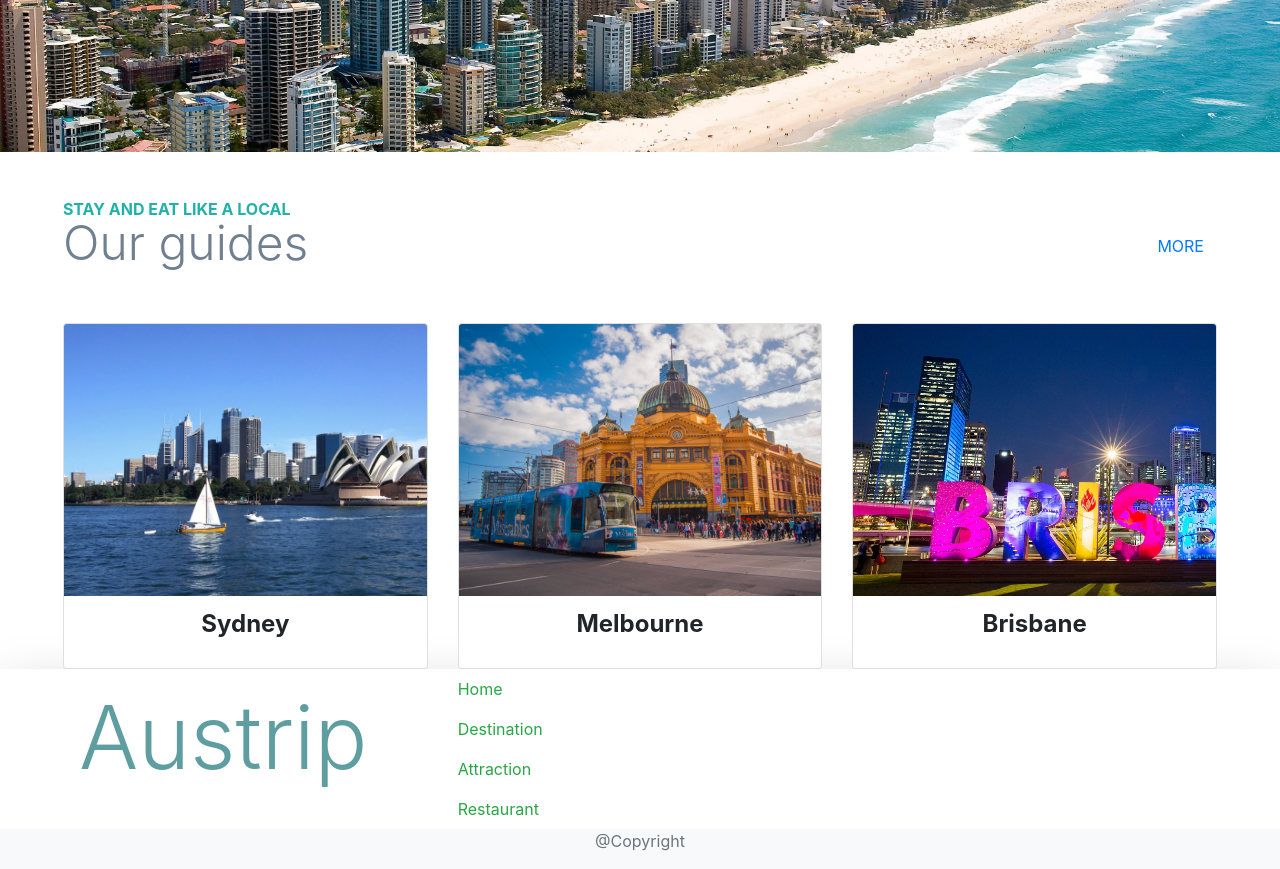
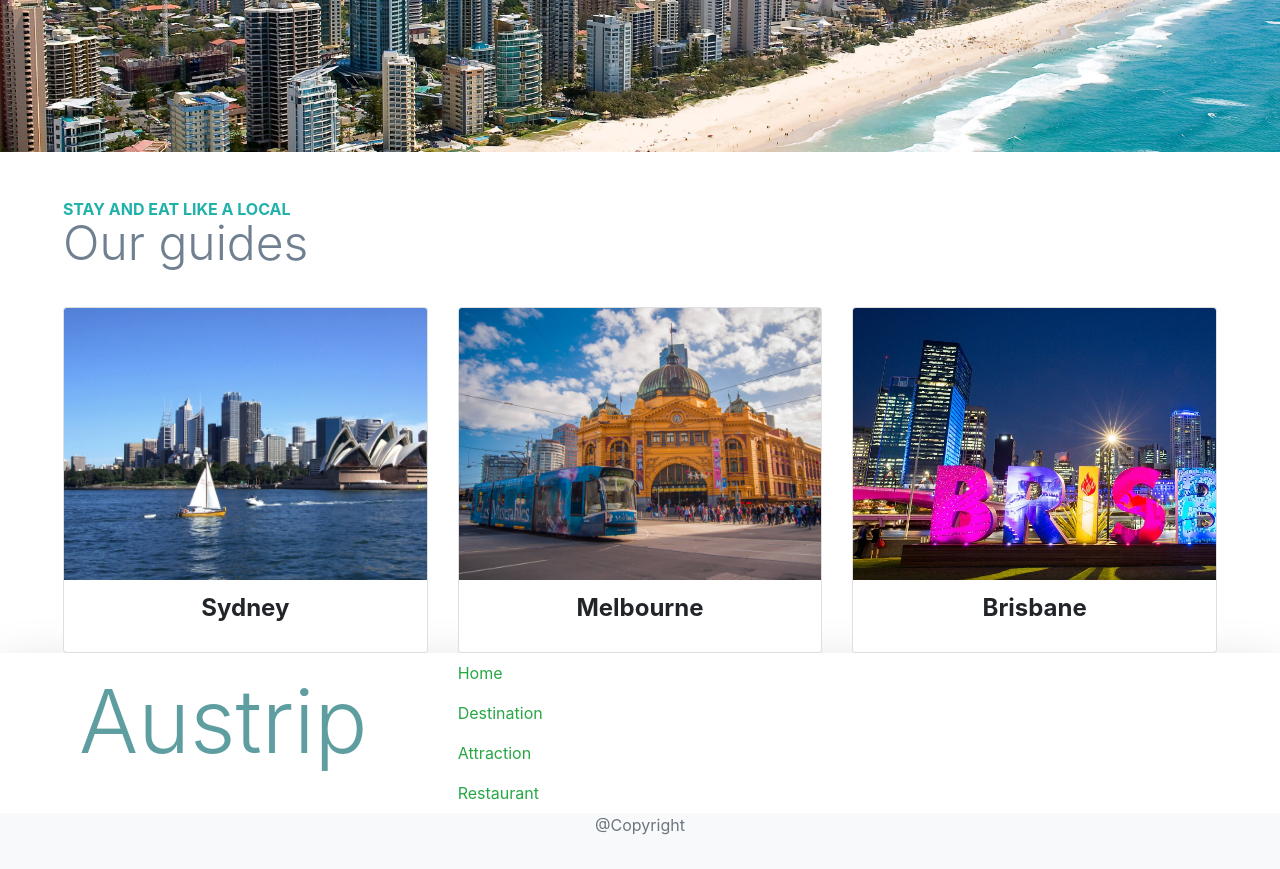
Before and after one commit to tc98100/Auspedition, a Django app: page /attractions/ in a window 1280 px wide. Shown: the part 528-1397 px from the top of the page. After the commit the page ends 1363 px from the top, so only its background shows below. Run offline with Django 3.2, Linux system fonts and the light colour scheme; parts of the project's set-up code (start-up, migrations or seed data) failed here and were passed over; some libraries are stand-ins or nearby versions.

Commit message:
Revert "update more button"
This reverts commit a77290704646e770ad9334d713d327a158a7affa.

```diff
--- a/Austrip/main/statics/css/custom.css
+++ b/Austrip/main/statics/css/custom.css
@@ -79,11 +79,6 @@
 .rounded-cus{
     border-radius: 1rem;
     overflow: hidden;
-}
-
-.card-body-attraction p{
-    font-size: 1.5rem;
-    line-height: 1rem;
 }
 
 /* Log in and sign up */
--- a/Austrip/main/templates/attractions.html
+++ b/Austrip/main/templates/attractions.html
@@ -7,8 +7,7 @@
      <meta name="viewport" content="width=device-width, initial-scale=1.0, shrink-to-fit=no">
     <title>Attractions</title>
     <link rel="stylesheet" href="{% static 'custom.css'%}">
-    <link rel="stylesheet" href="https://stackpath.bootstrapcdn.com/bootstrap/4.5.2/css/bootstrap.min.css"
-          integrity="sha384-JcKb8q3iqJ61gNV9KGb8thSsNjpSL0n8PARn9HuZOnIxN0hoP+VmmDGMN5t9UJ0Z" crossorigin="anonymous">
+    <link rel="stylesheet" href="https://stackpath.bootstrapcdn.com/bootstrap/4.5.2/css/bootstrap.min.css" integrity="sha384-JcKb8q3iqJ61gNV9KGb8thSsNjpSL0n8PARn9HuZOnIxN0hoP+VmmDGMN5t9UJ0Z" crossorigin="anonymous">
 </head>
 <body>
     {% include 'navbar.html' %}
@@ -18,9 +17,8 @@
     <!-- Note that this page should have the search/filter stuff and include all the attractions as cards below that -->
     <div style="justify-content: center;
 	display: flex;align-items:center;background:url({% static 'GoldCoast.jpg'%});background-size:100%; height: 600px">
-    <div class="container-fluid">
-        <div class="row rounded-pill"
-             style="width: 70%;margin:15%;font-size: 2.5rem;background-color: white;padding:0.5rem 0 0.5rem 0.5rem">
+        <div class="container-fluid" >
+            <div class="row rounded-pill" style="width: 70%;margin:15%;font-size: 2.5rem;background-color: white;padding:0.5rem 0 0.5rem 0.5rem">
                 <div class="col-5">
                     <div class="input-group">
                         <select class="custom-select custom-select-lg border-0" id="inputGroupSelect01">
@@ -46,34 +44,20 @@
                     </div>
                 </div>
                 <div class="col-2" style="justify-content: center;display: flex;align-items:center;">
-                <button style="margin-right: -0.5rem" class="btn btn-outline-success btn-lg btn-block rounded-pill"
-                        type="submit">SEARCH
-                </button>
+                    <button style="margin-right: -0.5rem" class="btn btn-outline-success btn-lg btn-block rounded-pill" type="submit">SEARCH</button>
                 </div>
             </div>
         </div>
     </div>
-<div class="mt-5 ml-5 mr-5">
+    <div class = "mt-5 ml-5 mr-5">
         <div class="container-fluid ">
-
-
             <div class="bg-transparent">
                 <h1 class="font-weight-bold  " style="font-size: 1rem; color: lightseagreen">
                     STAY AND EAT LIKE A LOCAL</h1>
-            <div class="row">
-                <div class="col-8">
-            <p class="font-weight-light" style="font-size: 3rem; color: slategray; line-height: 2rem">Our guides
-            </p>
-                </div>
-
-            <div class="col-4 text-right">
-                <button type="button" class="btn btn-link" >MORE</button>
-            </div>
+                <p class="font-weight-light" style="font-size: 3rem; color: slategray; line-height: 2rem">Our guides </p>
             </div>
         </div>
 
-
-    </div>
 
 
         <div class="container-fluid mt-5">
@@ -82,8 +66,9 @@
                     <div class="card rounded-cus">
                         <div class="attraction" style="background-image: url({% static 'Sydney.jpg'%});">
                         </div>
-                    <div class="card-body card-body-attraction">
-                        <p class="font-weight-bold text-center">Sydney</p>
+
+                        <div class="card-body">
+                            <p class="font-weight-bold text-center" style="font-size: 1.5rem; line-height: 1rem">Sydney</p>
                         </div>
                     </div>
                 </div>
@@ -92,9 +77,8 @@
                         <div class="attraction" style="background-image: url({% static 'Melbourne.jpg'%});">
                         </div>
 
-                    <div class="card-body card-body-attraction">
-                        <p class="font-weight-bold text-center">
-                            Melbourne</p>
+                        <div class="card-body">
+                            <p class="font-weight-bold text-center" style="font-size: 1.5rem;line-height: 1rem">Melbourne</p>
                         </div>
                     </div>
                 </div>
@@ -102,8 +86,8 @@
                     <div class="card rounded-cus">
                         <div class="attraction" style="background-image: url({% static 'Brisbane.jpg'%});">
                         </div>
-                    <div class="card-body card-body-attraction">
-                        <p class="font-weight-bold text-center">Brisbane</p>
+                        <div class="card-body">
+                            <p class="font-weight-bold text-center" style="font-size: 1.5rem;line-height: 1rem">Brisbane</p>
                         </div>
                     </div>
                 </div>
@@ -112,15 +96,9 @@
     </div>
 
     {% include 'footer.html' %}
-<script src="../statics/javascript/index.js"></script>
-<script src="https://code.jquery.com/jquery-3.5.1.slim.min.js"
-        integrity="sha384-DfXdz2htPH0lsSSs5nCTpuj/zy4C+OGpamoFVy38MVBnE+IbbVYUew+OrCXaRkfj"
-        crossorigin="anonymous"></script>
-<script src="https://cdn.jsdelivr.net/npm/popper.js@1.16.1/dist/umd/popper.min.js"
-        integrity="sha384-9/reFTGAW83EW2RDu2S0VKaIzap3H66lZH81PoYlFhbGU+6BZp6G7niu735Sk7lN"
-        crossorigin="anonymous"></script>
-<script src="https://stackpath.bootstrapcdn.com/bootstrap/4.5.2/js/bootstrap.min.js"
-        integrity="sha384-B4gt1jrGC7Jh4AgTPSdUtOBvfO8shuf57BaghqFfPlYxofvL8/KUEfYiJOMMV+rV"
-        crossorigin="anonymous"></script>
+    <script src = "../statics/javascript/index.js"></script>
+    <script src="https://code.jquery.com/jquery-3.5.1.slim.min.js" integrity="sha384-DfXdz2htPH0lsSSs5nCTpuj/zy4C+OGpamoFVy38MVBnE+IbbVYUew+OrCXaRkfj" crossorigin="anonymous"></script>
+    <script src="https://cdn.jsdelivr.net/npm/popper.js@1.16.1/dist/umd/popper.min.js" integrity="sha384-9/reFTGAW83EW2RDu2S0VKaIzap3H66lZH81PoYlFhbGU+6BZp6G7niu735Sk7lN" crossorigin="anonymous"></script>
+    <script src="https://stackpath.bootstrapcdn.com/bootstrap/4.5.2/js/bootstrap.min.js" integrity="sha384-B4gt1jrGC7Jh4AgTPSdUtOBvfO8shuf57BaghqFfPlYxofvL8/KUEfYiJOMMV+rV" crossorigin="anonymous"></script>
 </body>
 </html>
```
Also changed, not shown: Austrip/main/templates/destination_detail.html (+0 -11 lines), 1 other file. Lines whose indentation alone changed are shown as unchanged.
